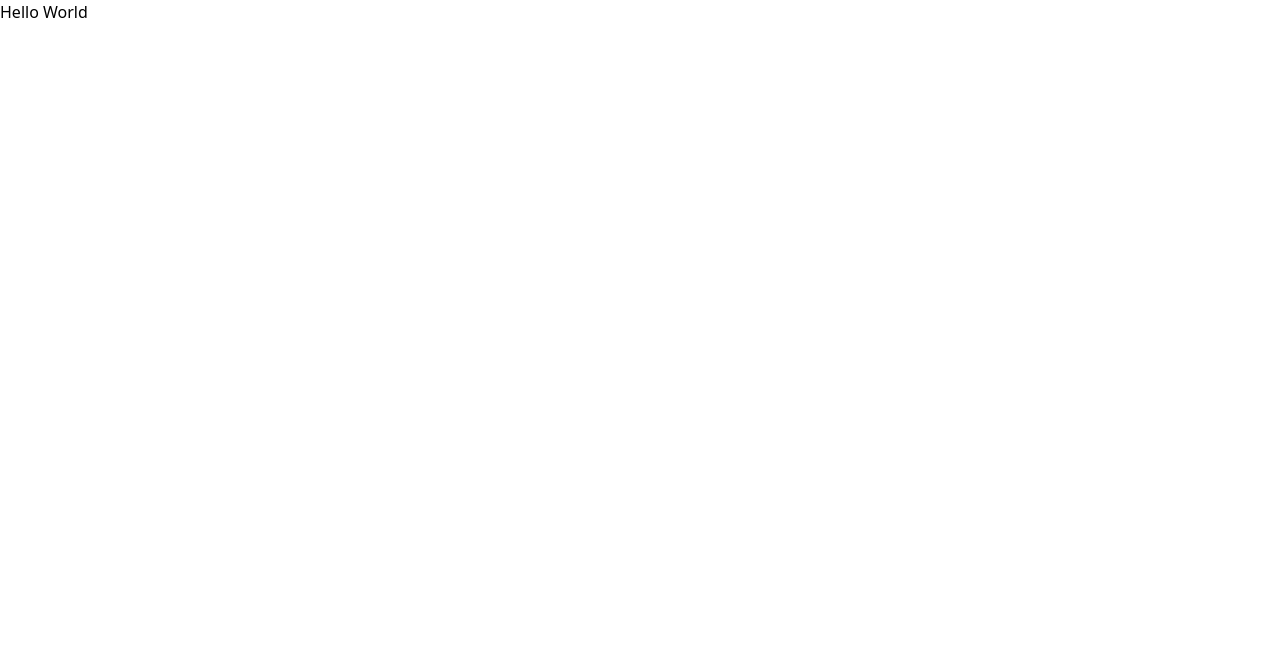
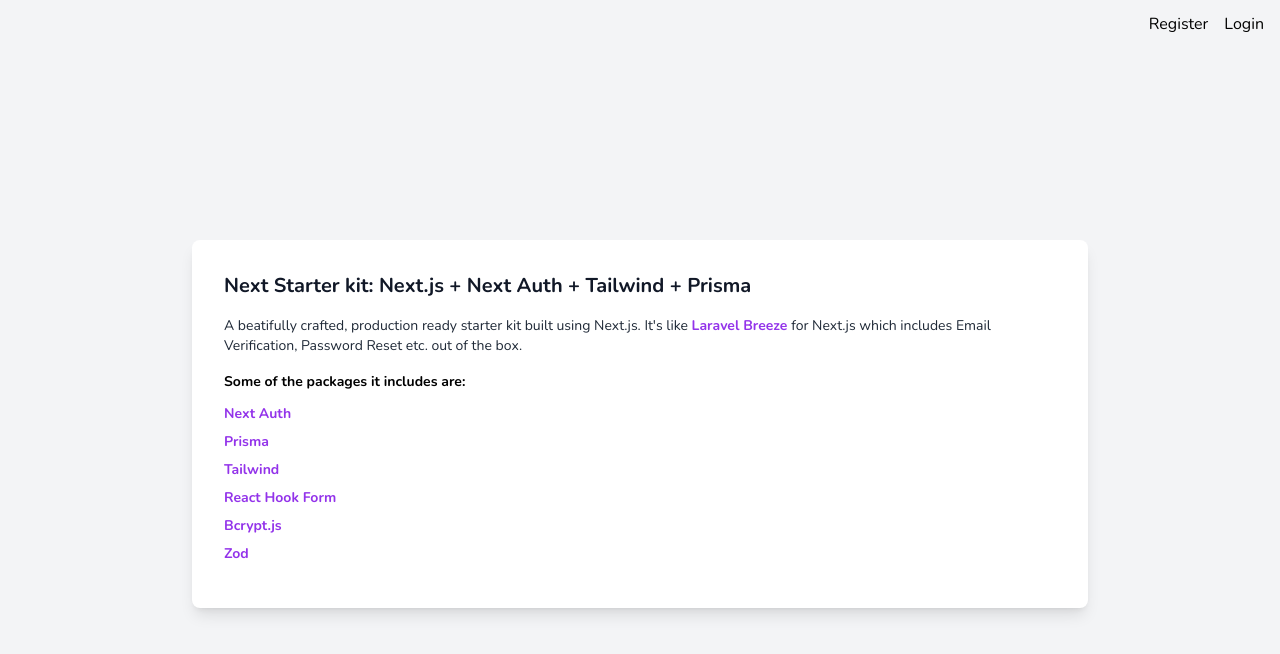
Before and after one commit to chetannn/next-starter-kit, a Next.js app: page / in a window 1280 px wide. Shown: the top 654 px of the page. Built offline with nearby package versions, Linux system fonts and the light colour scheme.

Commit message:
index page

```diff
--- a/pages/index.tsx
+++ b/pages/index.tsx
@@ -1,8 +1,41 @@
 import type { NextPage } from 'next'
+import AppLink from '../components/AppLink'
 
 const Home: NextPage = () => {
   return (
-    <h1>Hello World</h1>
+    <div className='h-screen font-nunito antialiased'>
+      <div className='bg-gray-100 flex flex-col h-full'>
+        <nav className='flex justify-end px-4 py-3 gap-4'>
+          <AppLink href="/auth/signup">Register</AppLink>
+          <AppLink href="/auth/login">Login</AppLink>
+        </nav>
+
+        <div className='flex-1 flex items-center justify-center'>
+          <div className='bg-white max-w-4xl mx-auto p-8 rounded-lg shadow-lg'>
+            <h2 className='font-bold text-gray-900 text-xl'>Next Starter kit: Next.js + Next Auth + Tailwind + Prisma</h2>
+            <div className='text-sm text-gray-800 my-4'>A beatifully crafted, production ready starter kit built using Next.js.
+              It's like <AppLink className="font-bold text-purple-600 hover:underline" target="_blank" href="https://github.com/laravel/breeze">Laravel Breeze </AppLink>
+              for Next.js which includes Email Verification, Password Reset etc. out of the box.
+            </div>
+
+            <div className="text-sm">
+              <span className='font-semibold'>Some of the packages it includes are:</span>
+              <ul className="py-3 flex flex-col gap-2">
+                 <li><AppLink className="font-bold text-purple-600 hover:underline" target="_blank" href="https://next-auth.js.org">Next Auth</AppLink></li>
+                 <li><AppLink className="font-bold text-purple-600 hover:underline" target="_blank" href="https://prisma.io">Prisma</AppLink></li>
+                <li><AppLink className="font-bold text-purple-600 hover:underline" target="_blank" href="https://tailwindcss.com">Tailwind</AppLink></li>
+                <li><AppLink className="font-bold text-purple-600 hover:underline" target="_blank" href="https://react-hook-form.com">React Hook Form</AppLink></li>
+                <li><AppLink className="font-bold text-purple-600 hover:underline" target="_blank" href="https://github.com/dcodeIO/bcrypt.js">Bcrypt.js</AppLink></li>
+                <li><AppLink className="font-bold text-purple-600 hover:underline" target="_blank" href="https://github.com/colinhacks/zod">Zod</AppLink></li>
+              </ul>
+
+            </div>
+          </div>
+
+
+        </div>
+      </div>
+    </div>
   )
 }
 
```
